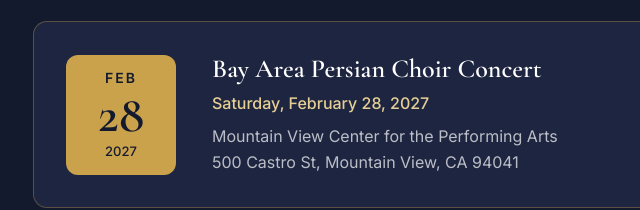
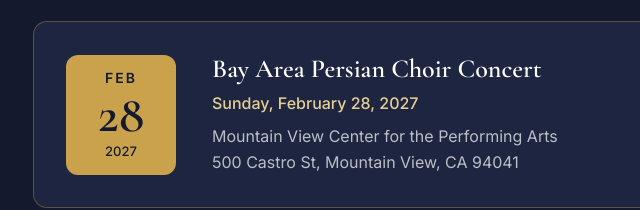
Before and after one commit to leilahsarkamari/bayareapersianchoir, a plain HTML site: page index.html in a window 1280 px wide. Shown: the part 1763-1973 px from the top of the page, 61-701 px from the left. Drawn offline with nearby package versions, Linux system fonts and the light colour scheme; a script that the page names is missing.

Commit message:
Change event date from Saturday to Sunday

```diff
--- a/index.html
+++ b/index.html
@@ -106,7 +106,7 @@
         </div>
         <div class="event-info">
           <h3>Bay Area Persian Choir Concert</h3>
-          <p class="event-meta"><time datetime="2027-02-28">Saturday, February 28, 2027</time></p>
+          <p class="event-meta"><time datetime="2027-02-28">Sunday, February 28, 2027</time></p>
           <p class="event-venue">Mountain View Center for the Performing Arts<br>500 Castro St, Mountain View, CA 94041</p>
         </div>
         <div class="event-action">
```
